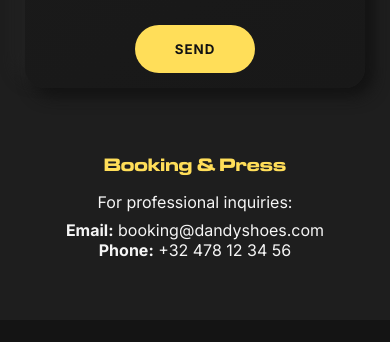
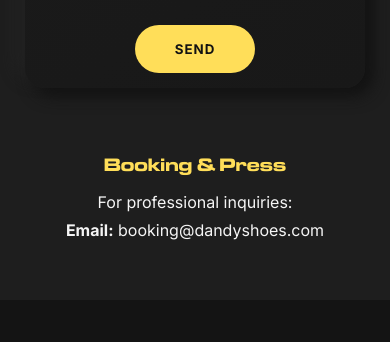
Before and after one commit to Romaincapp/Dandyshoes, a plain HTML site: page index.html in a window 390 px wide. Shown: the part 8428-8770 px from the top of the page. Drawn offline with Linux system fonts and the light colour scheme.

Commit message:
phone no !

```diff
--- a/index.html
+++ b/index.html
@@ -864,7 +864,6 @@
                 <h3 style="color: var(--primary); margin-bottom: 1rem;">Booking & Press</h3>
                 <p style="margin-bottom: 0.5rem;">For professional inquiries:</p>
                 <p><strong>Email:</strong> booking@dandyshoes.com</p>
-                <p><strong>Phone:</strong> +32 478 12 34 56</p>
             </div>
         </div>
     </section>
```
